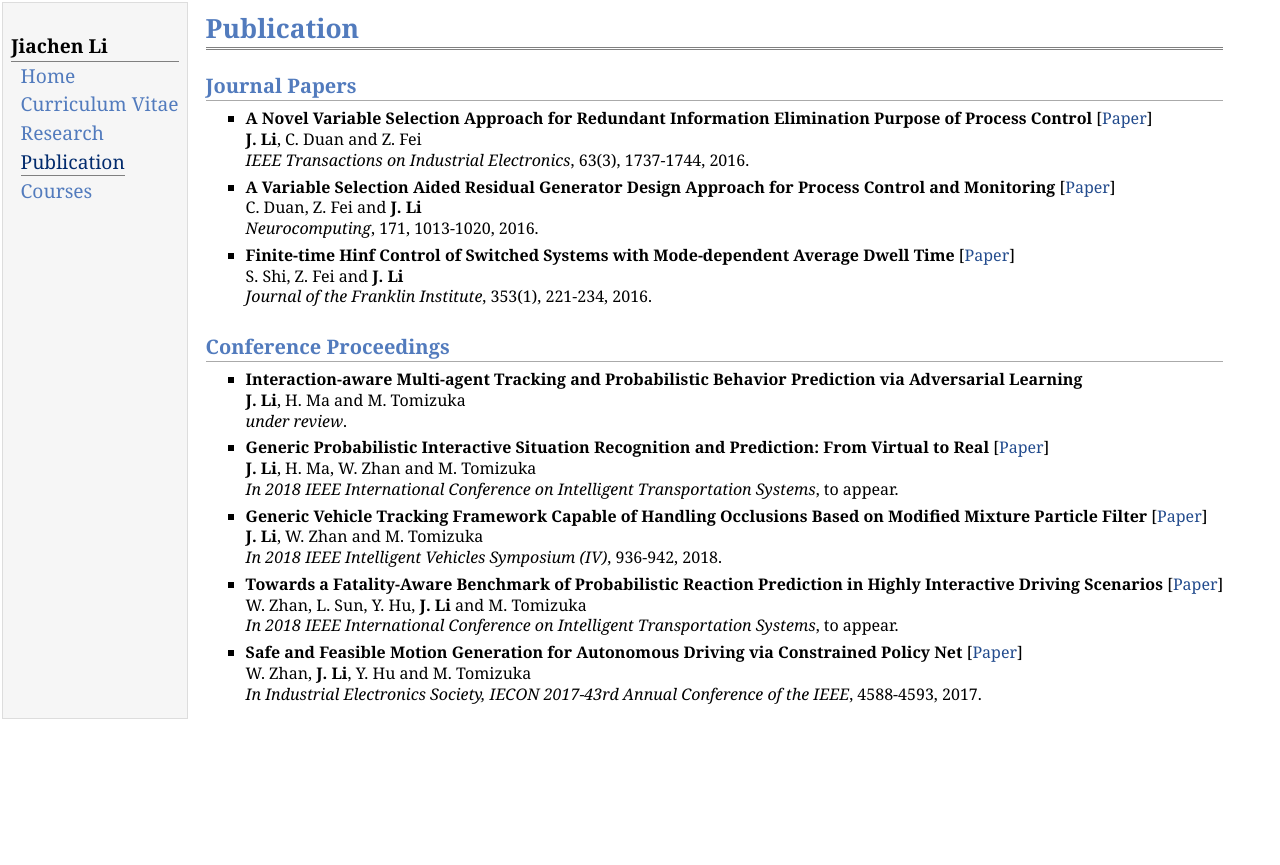
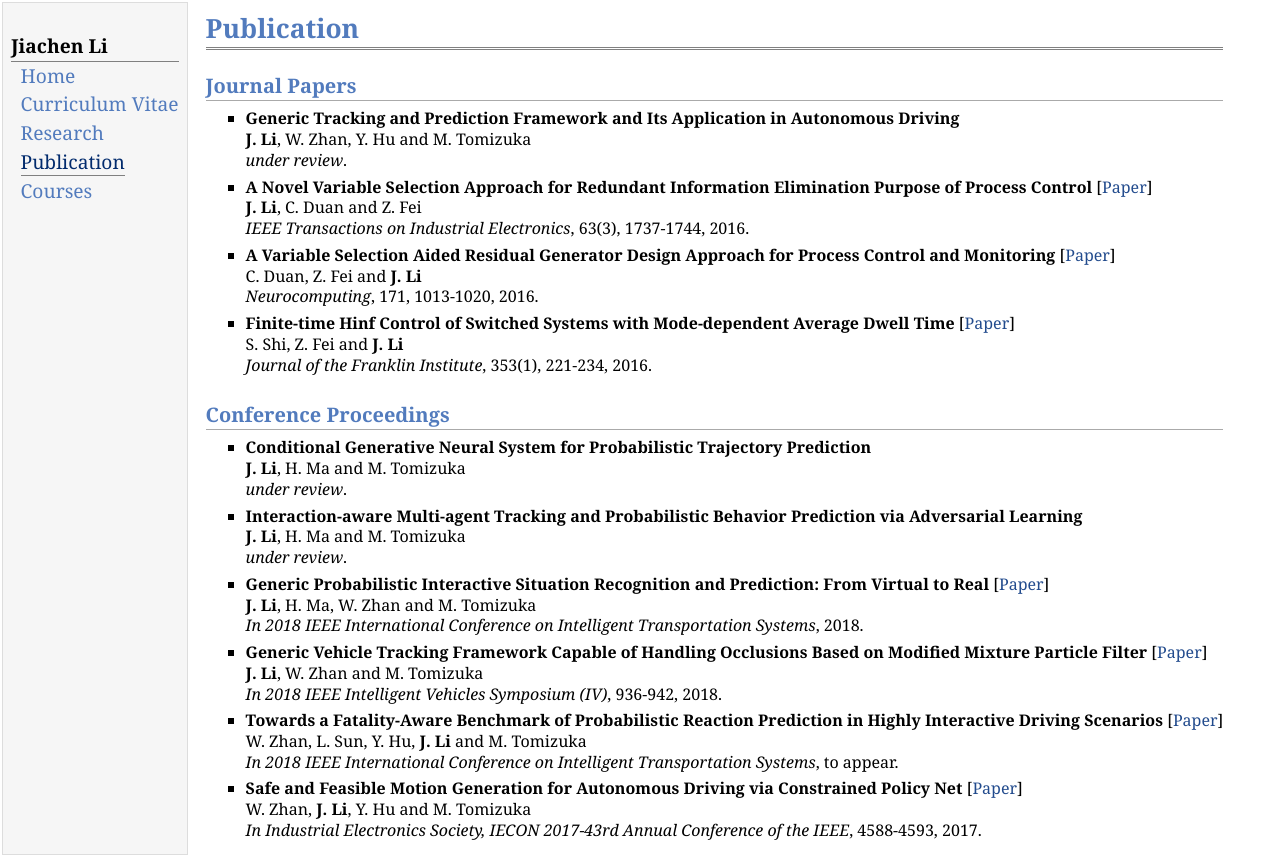
Before and after one commit to jiachenli94/jiachenli94.github.io, a plain HTML site: page publication.html in a window 1280 px wide. Before the commit the page ends 800 px from the top, so only its background shows below. Drawn offline with Linux system fonts and the light colour scheme.

Commit message:
Add files via upload

```diff
--- a/publication.html
+++ b/publication.html
@@ -24,6 +24,10 @@
 </div>
 <h2>Journal Papers</h2>
 <ul>
+<li><p><b>Generic Tracking and Prediction Framework and Its Application in Autonomous Driving</b> <br />
+<b>J. Li</b>, W. Zhan, Y. Hu and M. Tomizuka <br />
+<i>under review</i>.</p>
+</li>
 <li><p><b>A Novel Variable Selection Approach for Redundant Information Elimination Purpose of Process Control</b> [<a href="https://ieeexplore.ieee.org/document/7328263">Paper</a>]<br />
 <b>J. Li</b>, C. Duan and Z. Fei <br />
 <i>IEEE Transactions on Industrial Electronics</i>, 63(3), 1737-1744, 2016.</p>
@@ -39,13 +43,17 @@ S. Shi, Z. Fei and <b>J. Li</b> <br />
 </ul>
 <h2>Conference Proceedings</h2>
 <ul>
+<li><p><b>Conditional Generative Neural System for Probabilistic Trajectory Prediction</b> <br />
+<b>J. Li</b>, H. Ma and M. Tomizuka <br />
+<i>under review</i>.</p>
+</li>
 <li><p><b>Interaction-aware Multi-agent Tracking and Probabilistic Behavior Prediction via Adversarial Learning</b> <br />
 <b>J. Li</b>, H. Ma and M. Tomizuka <br />
 <i>under review</i>.</p>
 </li>
 <li><p><b>Generic Probabilistic Interactive Situation Recognition and Prediction: From Virtual to Real</b> [<a href="https://arxiv.org/abs/1809.02927">Paper</a>]<br />
 <b>J. Li</b>, H. Ma, W. Zhan and M. Tomizuka <br />
-<i>In 2018 IEEE International Conference on Intelligent Transportation Systems</i>, to appear.</p>
+<i>In 2018 IEEE International Conference on Intelligent Transportation Systems</i>, 2018.</p>
 </li>
 <li><p><b>Generic Vehicle Tracking Framework Capable of Handling Occlusions Based on Modified Mixture Particle Filter</b> [<a href="https://arxiv.org/abs/1809.10237">Paper</a>]<br />
 <b>J. Li</b>, W. Zhan and M. Tomizuka <br />
```
Also changed, not shown: 1 other file.
